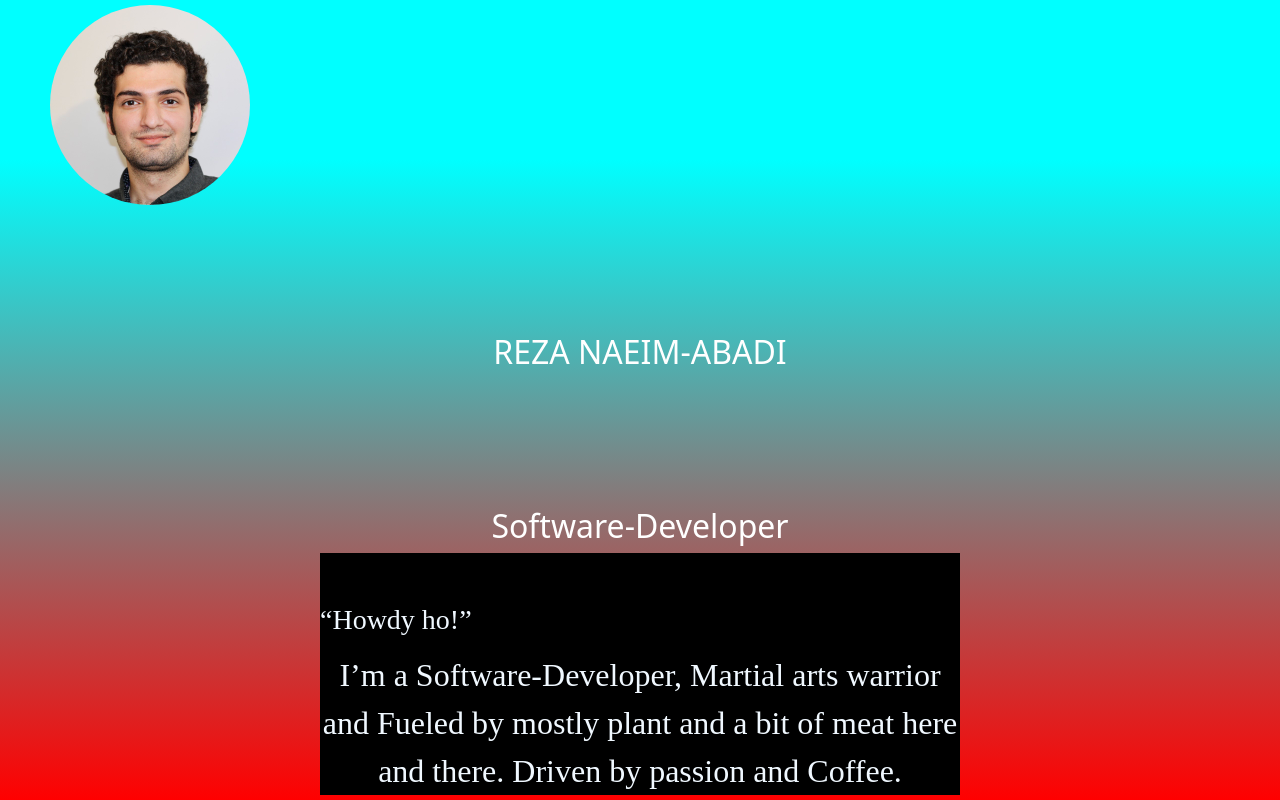
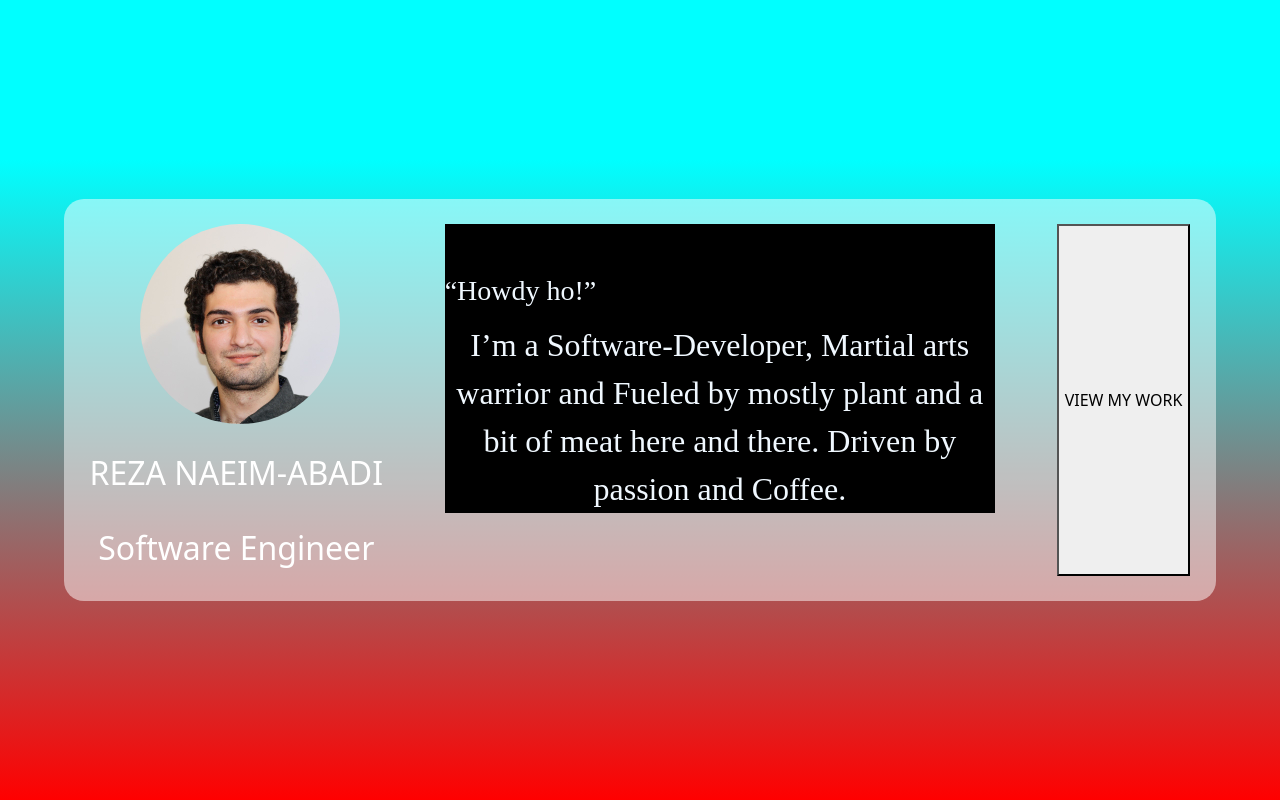
Before and after one commit to we-live-inside-a-dream/portfolio, an Angular app: page / in a window 1280 px wide. Built offline with nearby package versions, Linux system fonts and the light colour scheme.

Commit message:
changed hard coded content to dynamic

```diff
--- a/src/app/home/home.component.html
+++ b/src/app/home/home.component.html
@@ -1,12 +1,13 @@
 
-<div class="image-div">
+<div class="content">
   <div>
     <img class="avatar" src="assets/images/1639793585255.jpeg" alt="Avatar">
-    <h2 class="name">REZA NAEIM-ABADI</h2>
-    <h2 class="name">Software-Developer</h2>
+    <h2 class="name">{{content.name}}</h2>
+    <h2 class="name">{{content.title}}</h2>
   </div>
   <div class="introduction">
-  <h3 class="greeting">“Howdy ho!”</h3>
-      I’m a Software-Developer, Martial arts warrior and Fueled by mostly plant and a bit of meat here and there. Driven by passion and Coffee.
+  <h3 class="greeting">{{content.greeting}}</h3>
+      {{content.introduction}}
   </div>
+  <button>VIEW MY WORK</button>
 </div>
--- a/src/app/home/home.component.ts
+++ b/src/app/home/home.component.ts
@@ -1,4 +1,5 @@
 import { Component, OnInit } from '@angular/core';
+import {homePage} from '../content/homePage';
 
 @Component({
   selector: 'app-home',
@@ -7,6 +8,7 @@ import { Component, OnInit } from '@angular/core';
 })
 export class HomeComponent implements OnInit {
 
+  content = homePage;
   constructor() { }
 
   ngOnInit(): void {
```
